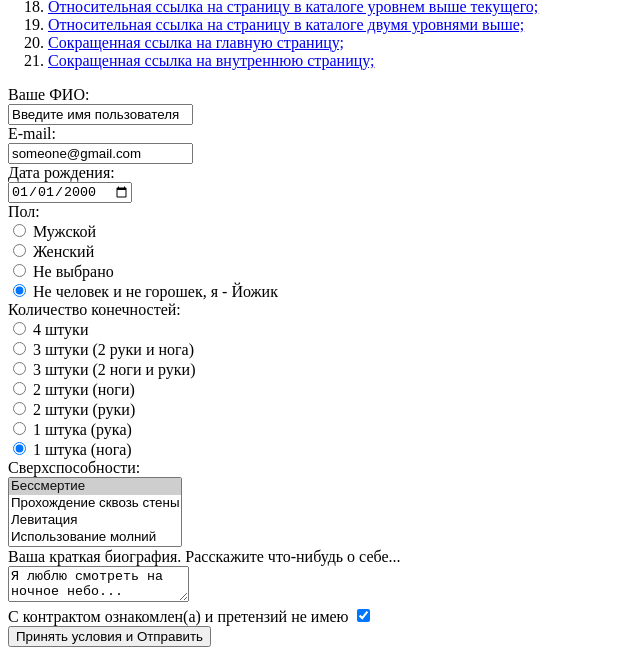
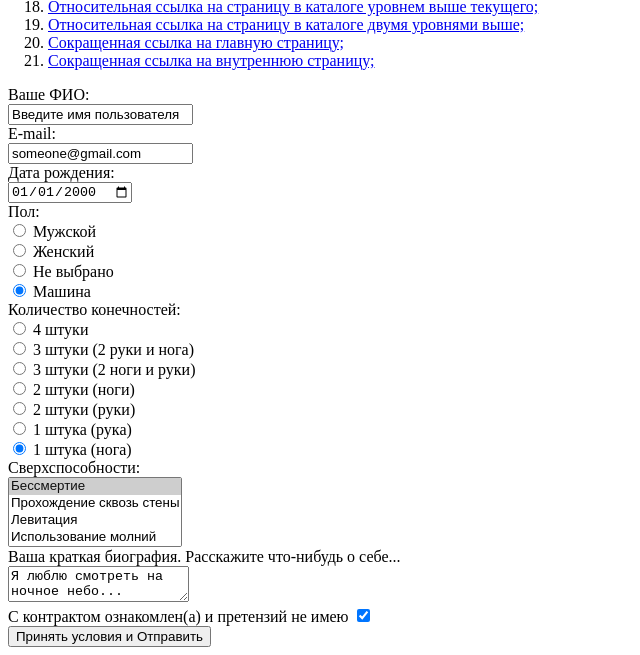
Before and after one commit to ArtyomSprdnv/nomerodin.github.io, a plain HTML site: page index.html in a window 1280 px wide. Shown: the part 782-1437 px from the top of the page, without its empty margins (0-640 px from the left). Drawn offline with Linux system fonts and the light colour scheme.

Commit message:
Update index.html

```diff
--- a/index.html
+++ b/index.html
@@ -86,7 +86,7 @@
 
             <label>
                 <input type="radio" checked="checked" name="field-gender" value="not human"/>
-                Не человек и не горошек, я - Йожик
+                Машина
             </label>
             <br/>
 
```
